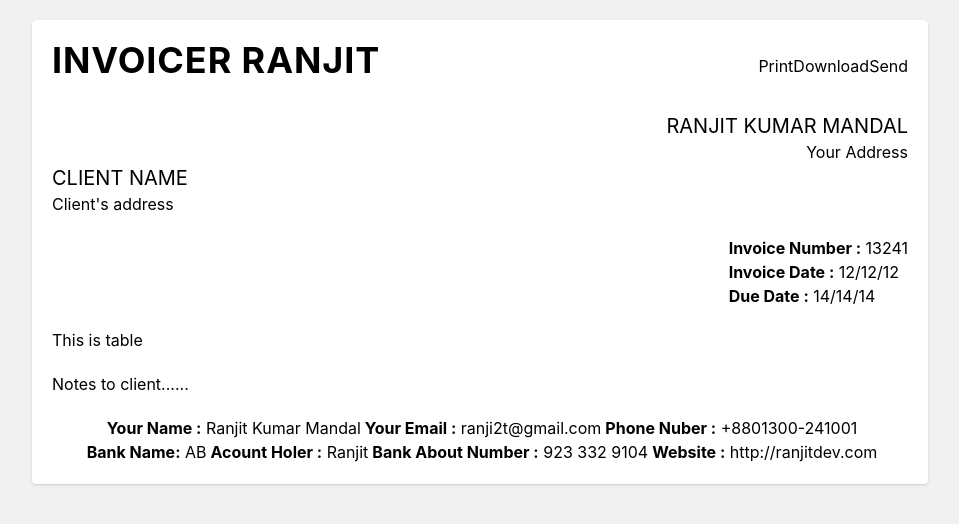
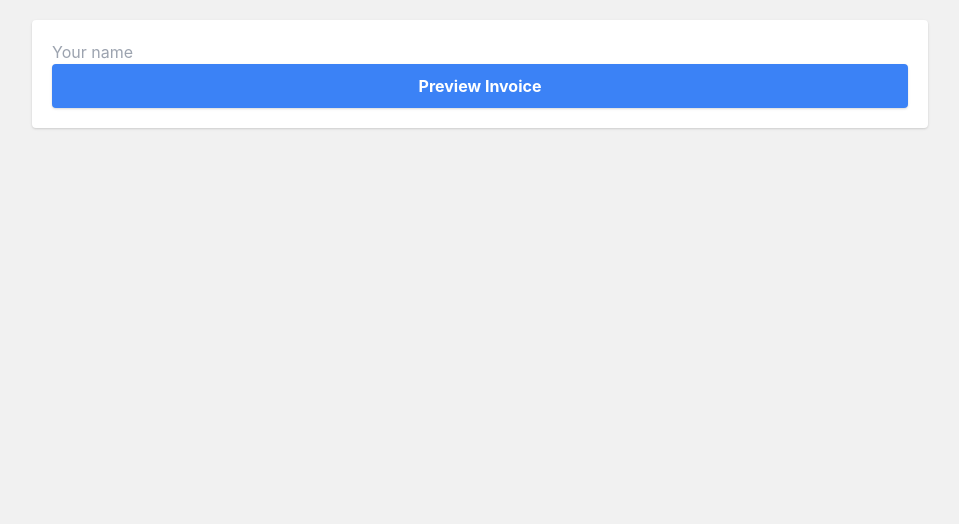
Before and after one commit to mollikacomputer/invoicer, a React (Create React App) app: page / in a window 1280 px wide. Shown: the top 524 px of the page, without its empty margins (160-1119 px from the left). Built offline with nearby package versions, Linux system fonts and the light colour scheme.

Commit message:
show or hide invoice or form

```diff
--- a/src/App.js
+++ b/src/App.js
@@ -1,76 +1,54 @@
+import {useState} from 'react';
+import ClientDetails from "./components/ClientDetails";
+import Dates from "./components/Dates";
+import Footer from "./components/Footer";
+import Header from "./components/Header";
+import MainDetails from "./components/MainDetails";
+import Notes from "./components/Notes";
+import Table from "./components/Table";
 
 function App() {
+
+  const [showInvoice, setShowInvoice] = useState(false);
+
   const handlePrint = () =>{
     window.print();
   }
   return (
     <>
     <main className="p-5 m-5 xl:max-w-4xl xl:mx-auto bg-white rounded shadow">
-      {/* header */}
-      <header className="flex flex-col xl:flex-row xl:justify-between items-center justify-center mb-5">
-        <div>
-            <h1 className="font-bold uppercase tracking-wide text-4xl mb-3">Invoicer Ranjit</h1>
-        </div>
-        <div>
-          <ul className="flex items-center justify-between flex-wrap">
-            <li> <button className="btn btn-print" onClick={handlePrint} >Print </button> </li>
-            <li> <button className="btn btn-download">Download</button> </li>
-            <li> <button className="btn btn-send" > Send</button>  </li>
-          </ul>
-        </div>
-      </header>
-      {/* End of Header  */}
+    {
+      showInvoice ?  <div>
 
-      {/* Your Details  */}
-      <section className="flex flex-col items-end justify-end " >
-        <h2 className="text-xl uppercase">Ranjit Kumar Mandal</h2>
-        <p>Your Address</p>
+      <Header handlePrint={handlePrint} />
 
-      </section>
-      {/* End of Your Deails  */}
+      <MainDetails/>
 
-      {/* Client Details  */}
-      <section className="m6-5">
-      <h1 className="text-xl uppercase"> Client Name </h1>
-      <p>Client's address</p>
-      </section>
-      {/*End of  client details  */}
+      <ClientDetails/>
 
-      {/* Dates  */}
-      <article className="my-5 flex items-end justify-end">
-        <ul>
-          <li> <span className="font-bold">Invoice Number :</span> 13241 </li>
-          <li><span className="font-bold">Invoice Date :</span> 12/12/12 </li>
-          <li> <span className="font-bold">Due Date :</span> 14/14/14 </li>
-        </ul>
-      </article>
-      {/* End of Dates  */}
+      <Dates/>
 
-      {/* Table  */}
-      <div className="my-5">This is table</div>
-      {/* End of table  */}
+      <Table/>
 
-      {/* Notes  */}
-  <section className="mb-5">
-    {/* TextArea  */}
-    <p>Notes to client......</p>
-    {/*End of textArea  */}
-  </section>
-      {/* End of notes  */}
+      <Notes/>
 
-      {/* Footer  */}
-<footer>
-  <ul className="flex flex-wrap items-center justify-center">
-    <li><span className="font-bold ml-1">Your Name :</span> Ranjit Kumar Mandal </li>
-    <li><span className="font-bold ml-1">Your Email :</span> ranji2t@gmail.com</li>
-    <li> <span className="font-bold ml-1">Phone Nuber :</span> +8801300-241001 </li>
-    <li> <span className="font-bold ml-1">Bank Name:</span> AB </li>
-    <li> <span className="font-bold ml-1">Acount Holer :</span> Ranjit </li>
-    <li> <span className="font-bold ml-1">Bank About Number :</span> 923 332 9104 </li>
-    <li> <span className="font-bold ml-1">Website :</span> http://ranjitdev.com</li>
-  </ul>
-</footer>
-      {/* End of footer  */}
+      <Footer/>
+     </div>
+     :
+     (<>
+      <div className='flex flex-col justify-center'>
+      <input
+     type="text"
+     name='text'
+     id='text'
+     placeholder='Your name'
+     autoComplete='off'
+     />
+     <button onClick={()=> setShowInvoice(true) } className='bg-blue-500 text-white font-bold py-2 px-8 rounded shadow border-2 border-blue-500 hover:bg-transparent hover:text-blue-500 transition-all duration-300'>Preview Invoice</button>
+
+      </div>
+     </>)
+    }
     </main>
     </>
   );
--- /dev/null
+++ b/src/components/ClientDetails.js
@@ -0,0 +1,14 @@
+import React from "react";
+
+const ClientDetails = () => {
+  return (
+    <>
+      <section className="m6-5">
+        <h1 className="text-xl uppercase"> Client Name </h1>
+        <p>Client's address</p>
+      </section>
+    </>
+  );
+};
+
+export default ClientDetails;
--- /dev/null
+++ b/src/components/Dates.js
@@ -0,0 +1,25 @@
+import React from "react";
+
+const Dates = () => {
+  return (
+    <>
+      <article className="my-5 flex items-end justify-end">
+        <ul>
+          <li>
+
+            <span className="font-bold">Invoice Number :</span> 13241
+          </li>
+          <li>
+            <span className="font-bold">Invoice Date :</span> 12/12/12
+          </li>
+          <li>
+
+            <span className="font-bold">Due Date :</span> 14/14/14
+          </li>
+        </ul>
+      </article>
+    </>
+  );
+};
+
+export default Dates;
--- /dev/null
+++ b/src/components/Footer.js
@@ -0,0 +1,45 @@
+import React from "react";
+
+const Footer = () => {
+  return (
+    <>
+      <footer>
+        <ul className="flex flex-wrap items-center justify-center">
+          <li>
+            <span className="font-bold ml-1">Your Name :</span> Ranjit Kumar
+            Mandal
+          </li>
+          <li>
+            <span className="font-bold ml-1">Your Email :</span>
+            ranji2t@gmail.com
+          </li>
+          <li>
+
+            <span className="font-bold ml-1">Phone Nuber :</span>
+            +8801300-241001
+          </li>
+          <li>
+
+            <span className="font-bold ml-1">Bank Name:</span> AB
+          </li>
+          <li>
+
+            <span className="font-bold ml-1">Acount Holer :</span> Ranjit
+          </li>
+          <li>
+
+            <span className="font-bold ml-1">Bank About Number :</span> 923 332
+            9104
+          </li>
+          <li>
+
+            <span className="font-bold ml-1">Website :</span>
+            http://ranjitdev.com
+          </li>
+        </ul>
+      </footer>
+    </>
+  );
+};
+
+export default Footer;
--- /dev/null
+++ b/src/components/Header.js
@@ -0,0 +1,32 @@
+import React from "react";
+
+const Header = ({handlePrint}) => {
+  return (
+    <>
+      <header className="flex flex-col xl:flex-row xl:justify-between items-center justify-center mb-5">
+        <div>
+          <h1 className="font-bold uppercase tracking-wide text-4xl mb-3">
+            Invoicer Ranjit
+          </h1>
+        </div>
+        <div>
+          <ul className="flex items-center justify-between flex-wrap">
+            <li>
+              <button className="btn btn-print" onClick={handlePrint}>
+                Print
+              </button>
+            </li>
+            <li>
+              <button className="btn btn-download">Download</button>
+            </li>
+            <li>
+              <button className="btn btn-send"> Send</button>
+            </li>
+          </ul>
+        </div>
+      </header>
+    </>
+  );
+};
+
+export default Header;
--- /dev/null
+++ b/src/components/MainDetails.js
@@ -0,0 +1,14 @@
+import React from 'react';
+
+const MainDetails = () => {
+    return (
+        <>
+        <section className="flex flex-col items-end justify-end ">
+          <h2 className="text-xl uppercase">Ranjit Kumar Mandal</h2>
+          <p>Your Address</p>
+        </section>
+      </>
+    );
+};
+
+export default MainDetails;
--- /dev/null
+++ b/src/components/Notes.js
@@ -0,0 +1,15 @@
+import React from "react";
+
+const Notes = () => {
+  return (
+    <>
+      <section className="mb-5">
+        {/* TextArea  */}
+        <p>Notes to client......</p>
+        {/*End of textArea  */}
+      </section>
+    </>
+  );
+};
+
+export default Notes;
--- /dev/null
+++ b/src/components/Table.js
@@ -0,0 +1,11 @@
+import React from 'react';
+
+const Table = () => {
+    return (
+        <>
+            <div className="my-5">This is table</div>
+        </>
+    );
+};
+
+export default Table;
```
